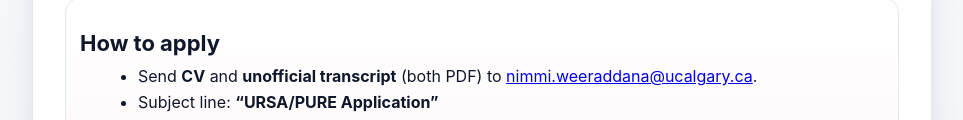
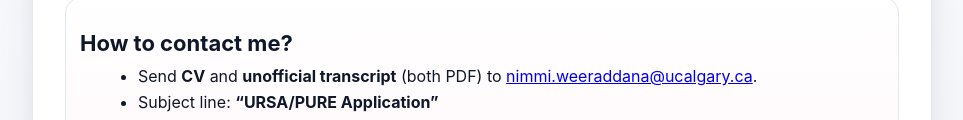
Before and after one commit to NimmiW/nimmiw.com, a plain HTML site: page posters/ursa_pure_internship_poster_ucalgary_software_engineering_lab_may_aug_2026.html in a window 1280 px wide. Shown: the part 788-908 px from the top of the page, without its empty margins (158-1121 px from the left). Drawn offline with Linux system fonts and the light colour scheme.

Commit message:
add new positions

```diff
--- a/posters/ursa_pure_internship_poster_ucalgary_software_engineering_lab_may_aug_2026.html
+++ b/posters/ursa_pure_internship_poster_ucalgary_software_engineering_lab_may_aug_2026.html
@@ -125,7 +125,7 @@
     </section>
 
     <section class="callout section" aria-label="How to apply">
-      <h2>How to apply</h2>
+      <h2>How to contact me?</h2>
       <ul>
         <li>Send <strong>CV</strong> and <strong>unofficial transcript</strong> (both PDF) to <a href="mailto:nimmi.weeraddana@ucalgary.ca">nimmi.weeraddana@ucalgary.ca</a>.</li>
         <li>Subject line: <strong>“URSA/PURE Application”</strong></li>
```
Also changed, not shown: 1 other file.
